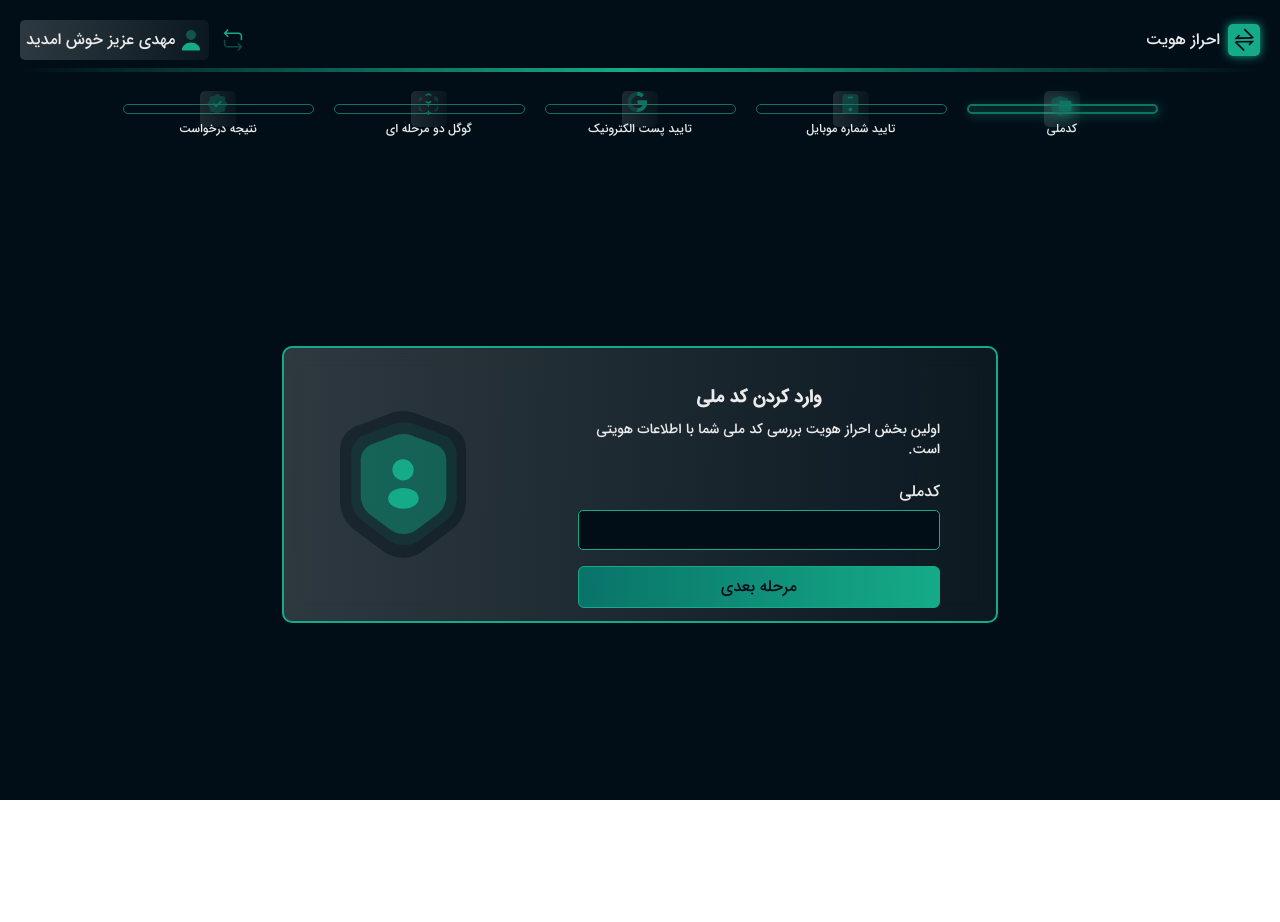
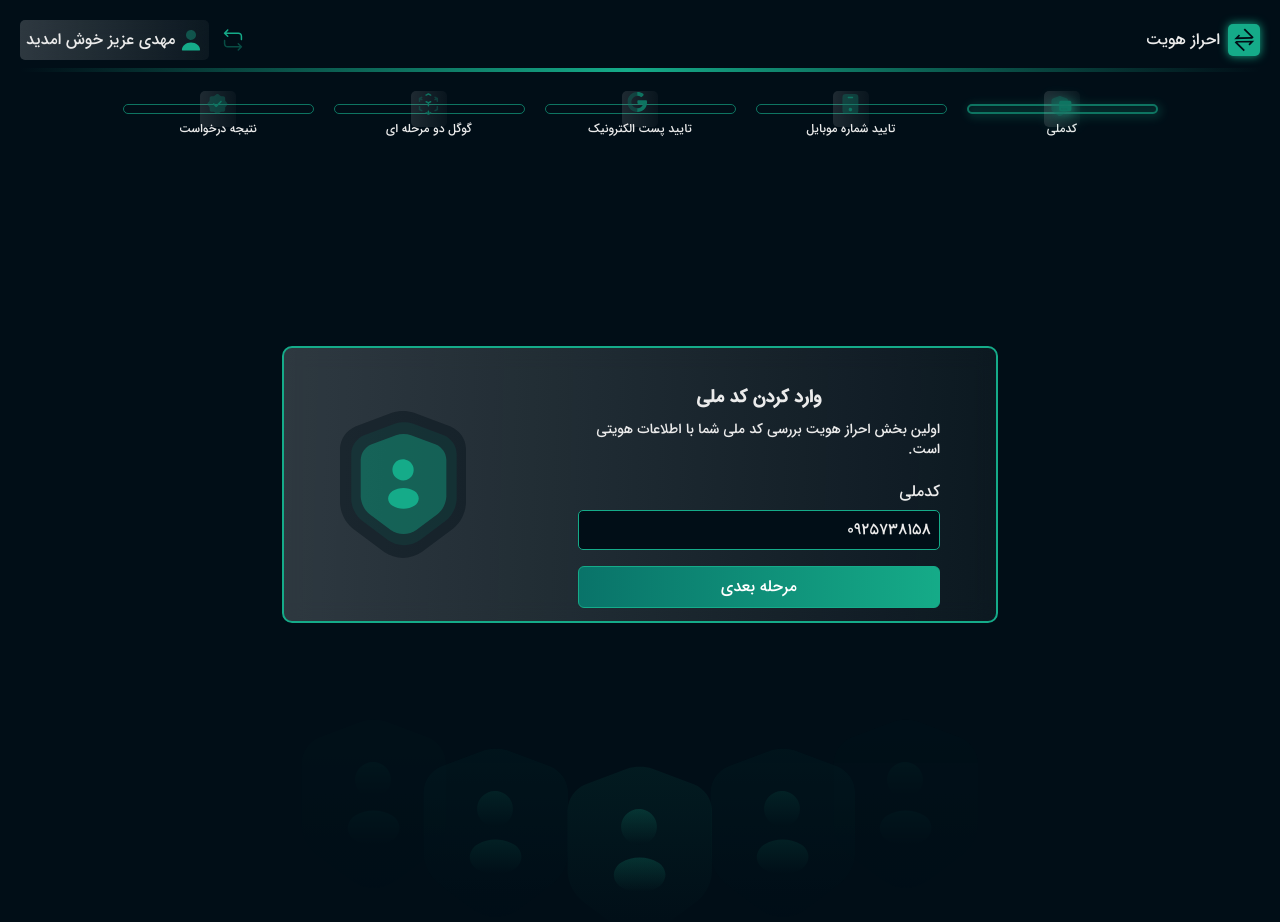
Before and after one commit to danyalbani240/dashboard, a Nuxt app: page /verify in a window 1280 px wide. Shown: the top 922 px of the page. Before the commit the page ends 800 px from the top, so only its background shows below. Built offline with nearby package versions, Linux system fonts and the light colour scheme.

Commit message:
Spacing Fixed

```diff
--- a/components/TheVerifyStageOne.vue
+++ b/components/TheVerifyStageOne.vue
@@ -1,17 +1,39 @@
 <template>
+  <div>
     <div class="verify-stage flex mx-auto mt-52 px-14" dir="rtl">
       <div style="width: 389px">
         <p class="font-bold text-lg text-center mt-9">وارد کردن کد ملی</p>
-      <p style="word-wrap: normal; overflow-wrap: normal" class="text-sm mt-2">
+        <p
+          style="word-wrap: normal; overflow-wrap: normal"
+          class="text-sm mt-2"
+        >
           اولین بخش احراز هویت بررسی کد ملی شما با اطلاعات هویتی است.
         </p>
-      <base-input class="mt-5" label="کدملی" />
-      <base-button class="mt-4" @click="$emit('getPass')" :bGreen="true" :full="true"
-        >مرحله بعدی</base-button
+        <base-input
+          place="0925738158"
+          :placeGrey="true"
+          class="mt-5"
+          label="کدملی"
+        />
+        <base-button
+          class="mt-4"
+          @click="$emit('getPass')"
+          :bGreen="true"
+          :full="true"
+        >
+          <span class="text-white">مرحله بعدی</span></base-button
         >
       </div>
       <div class="hidden items-center md:flex justify-center mr-28">
         <img src="../assets/images/bigperson.svg" alt="" />
+      </div>
+    </div>
+    <div class="mt-20">
+      <img
+        class="mx-auto md:block hidden"
+        src="../assets/images/stageone-bg.svg"
+        alt=""
+      />
     </div>
   </div>
 </template>
@@ -21,7 +43,6 @@ import BaseButton from "./Base/BaseButton.vue";
 import BaseInput from "./Base/BaseInput.vue";
 export default {
   components: { BaseInput, BaseButton },
-
 };
 </script>
 
```
Lines whose indentation alone changed are shown as unchanged.
